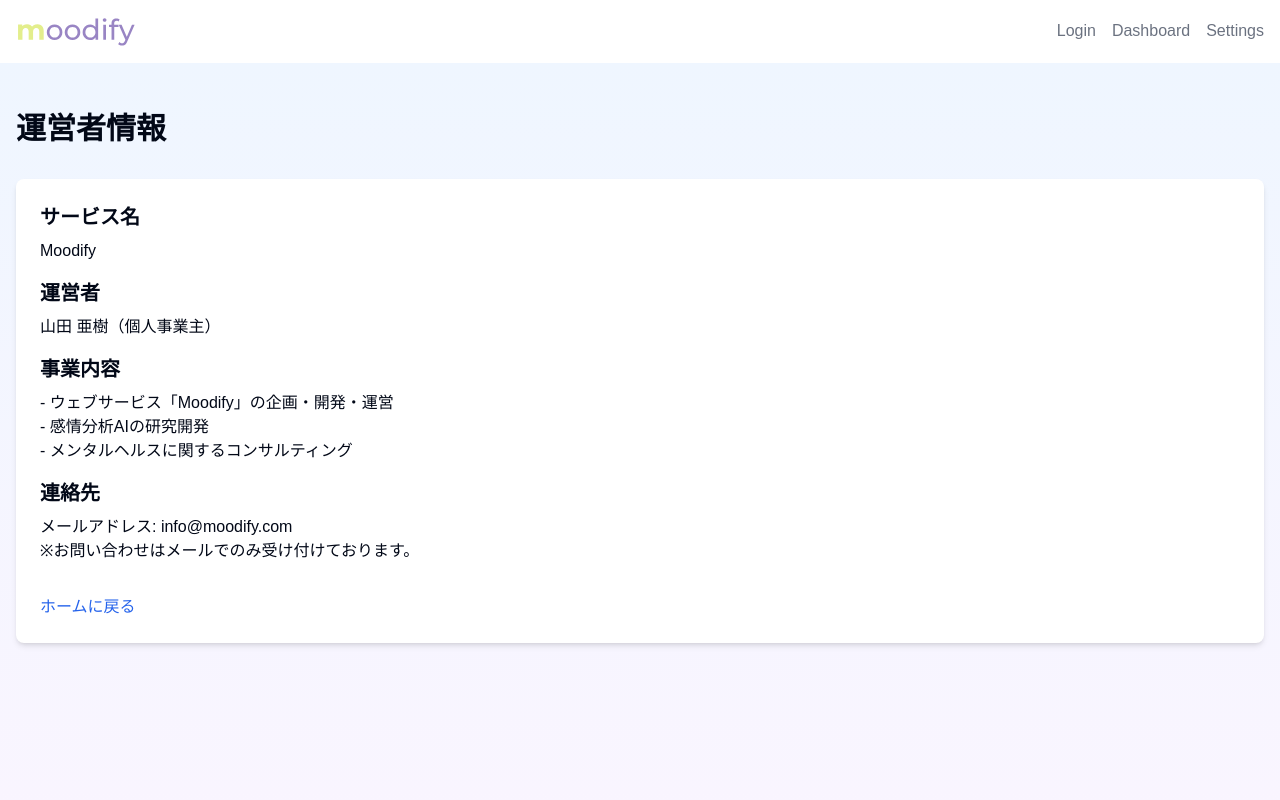
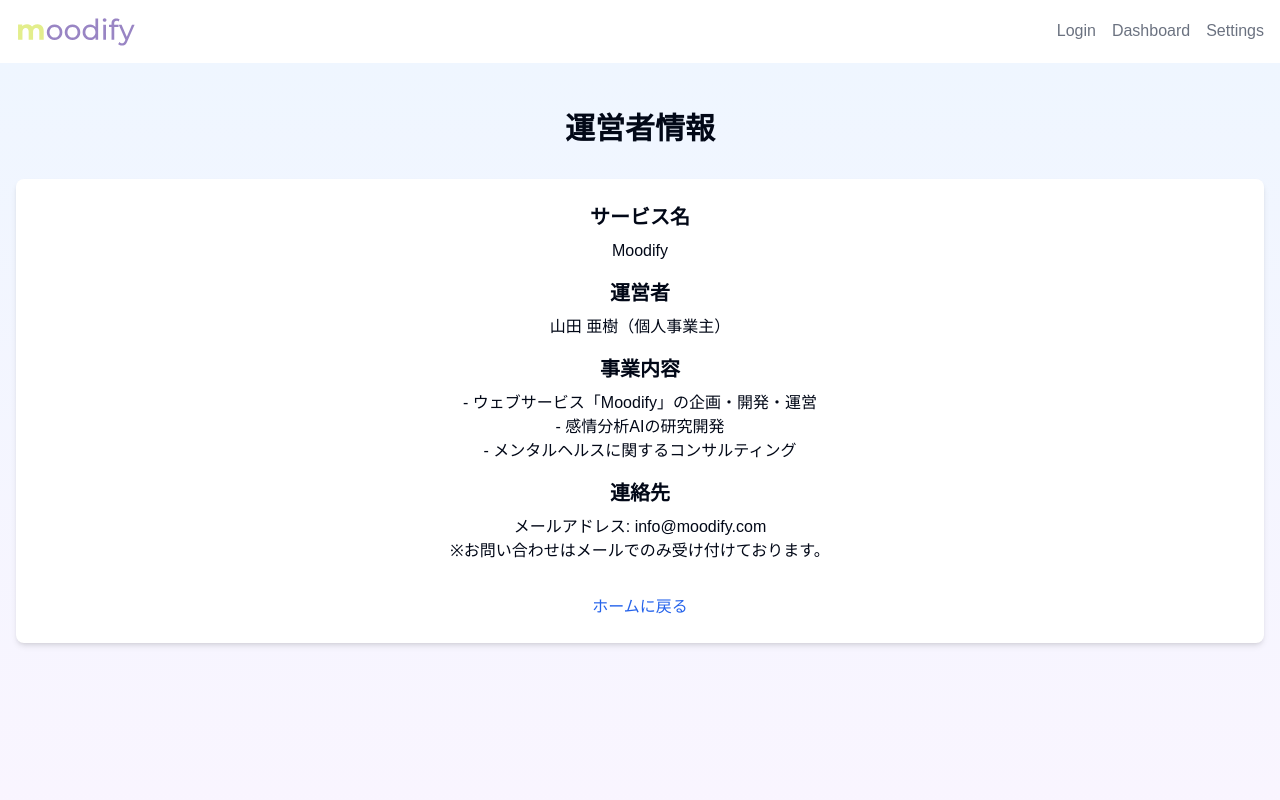
Before and after one commit to akkie8/moodify-web, a Next.js app: page /about in a window 1280 px wide. Shown: the top 800 px of the page. Built offline with nearby package versions, Linux system fonts and the light colour scheme.

Commit message:
fix:text中央揃え#10

```diff
--- a/src/app/(static)/about/page.tsx
+++ b/src/app/(static)/about/page.tsx
@@ -3,7 +3,7 @@
 export default function CompanyInfo() {
   return (
     <div className='w-full min-h-screen py-12 bg-gradient-to-b from-blue-50 to-purple-50'>
-      <div className='container mx-auto px-4'>
+      <div className='container mx-auto px-4 text-center'>
         <h1 className='text-3xl font-bold mb-8'>運営者情報</h1>
         <div className='bg-white rounded-lg shadow-md p-6'>
           <h2 className='text-xl font-semibold mb-2'>サービス名</h2>
```
